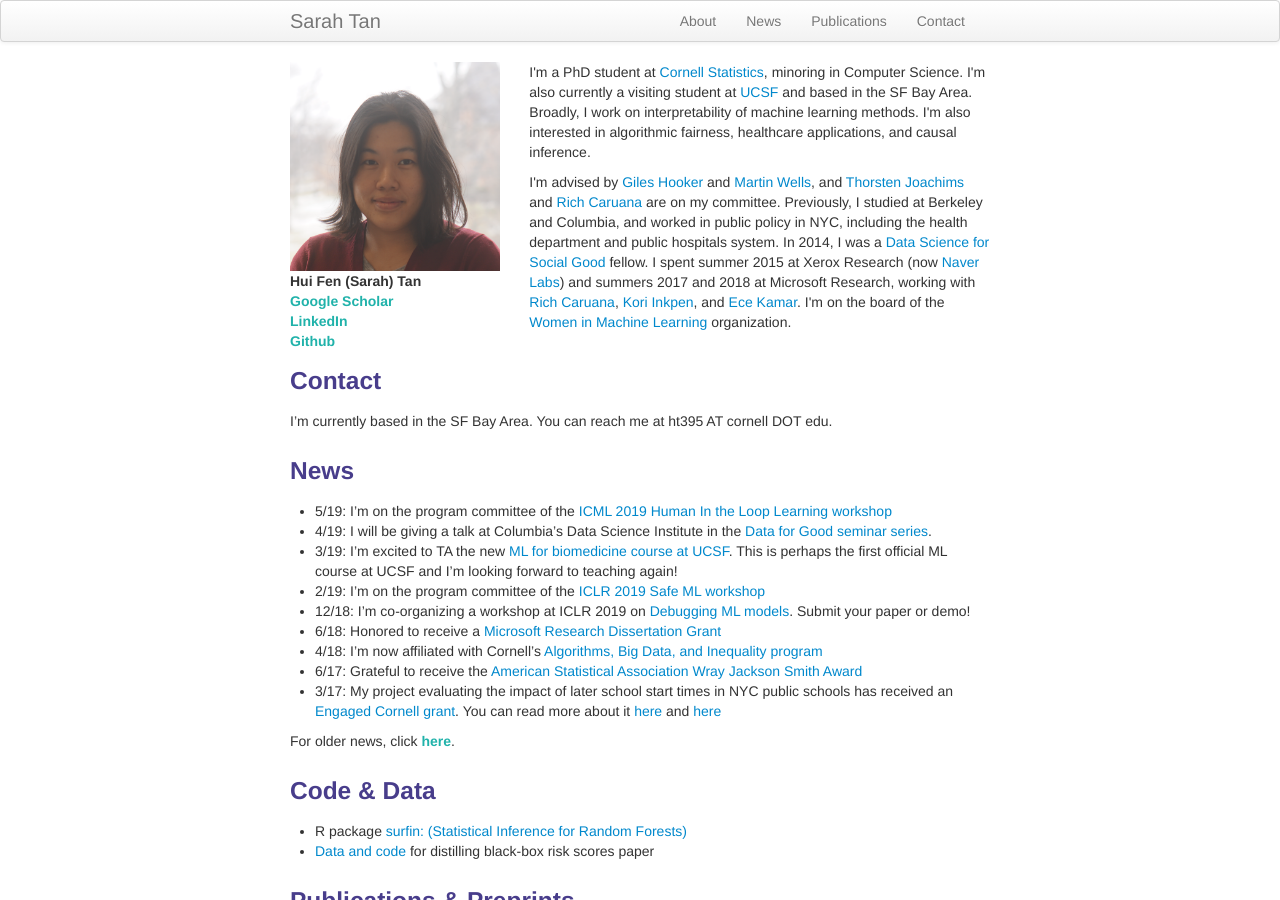
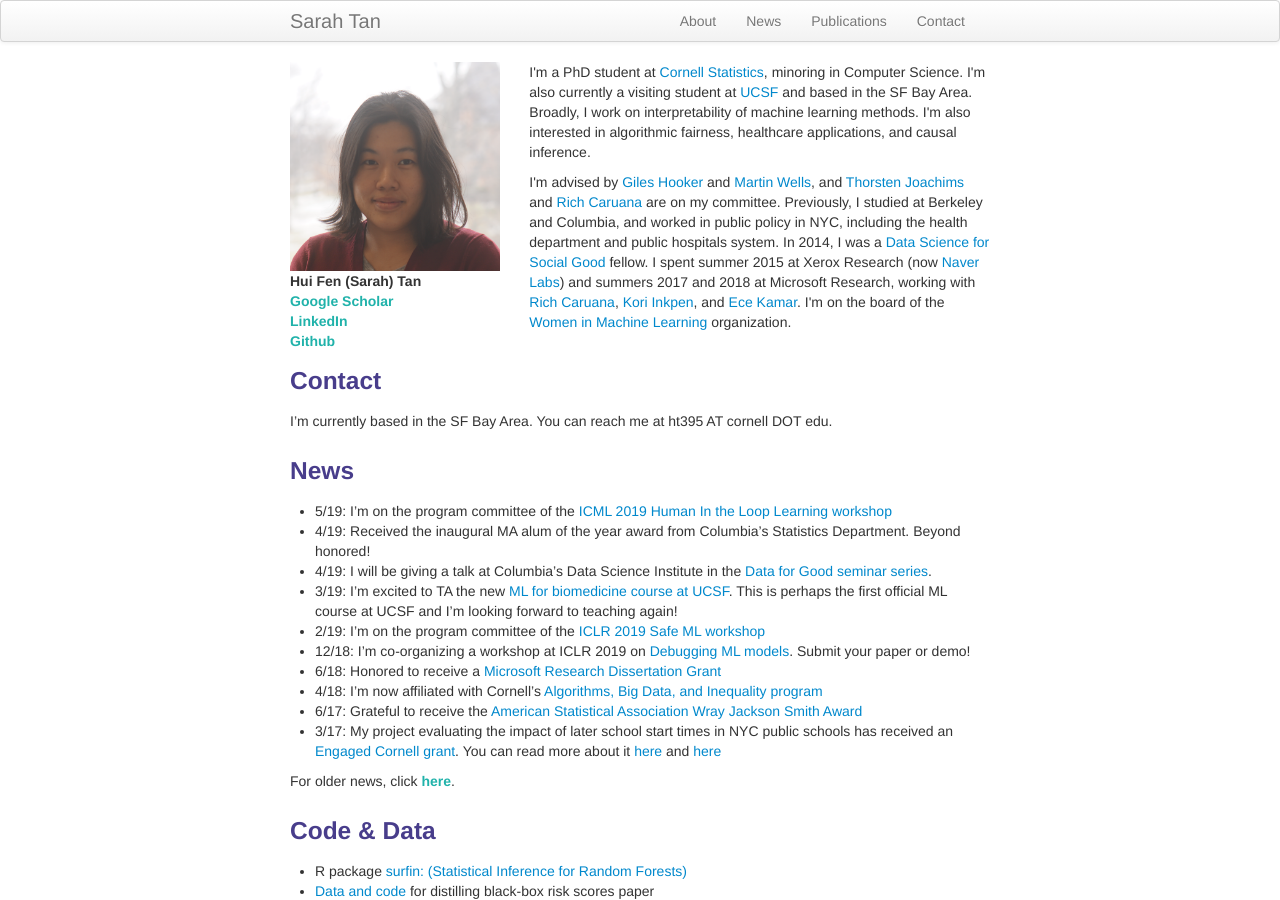
Before and after one commit to shftan/shftan.github.io, a Jekyll site: the page built from index.md, in a window 1280 px wide and 900 px high. Built offline with Jekyll 4.4.1, drawn with Linux system fonts in a browser that asks for light colours.

Commit message:
Update index.md

```diff
--- a/index.md
+++ b/index.md
@@ -31,6 +31,7 @@ I'm currently based in the SF Bay Area. You can reach me at ht395 AT cornell DOT
 <div class="row-fluid" id="news"><h3>News</h3>
 </div>
 - 5/19: I'm on the program committee of the [ICML 2019 Human In the Loop Learning workshop](https://sites.google.com/view/hill2019/home)
+- 4/19: Received the inaugural MA alum of the year award from Columbia's Statistics Department. Beyond honored!
 - 4/19: I will be giving a talk at Columbia's Data Science Institute in the [Data for Good seminar series](https://events.columbia.edu/cal/event/eventView.do?href=/public/cals/MainCal/CAL-00bb9e24-69b3e39a-0169-b633b324-000010e3.ics).
 - 3/19: I'm excited to TA the new [ML for biomedicine course at UCSF](http://ticr.ucsf.edu/courses/schedule/machine_learning.html). This is perhaps the first official ML course at UCSF and I'm looking forward to teaching again!
 - 2/19: I'm on the program committee of the [ICLR 2019 Safe ML workshop](https://sites.google.com/view/safeml-iclr2019/home)
```
